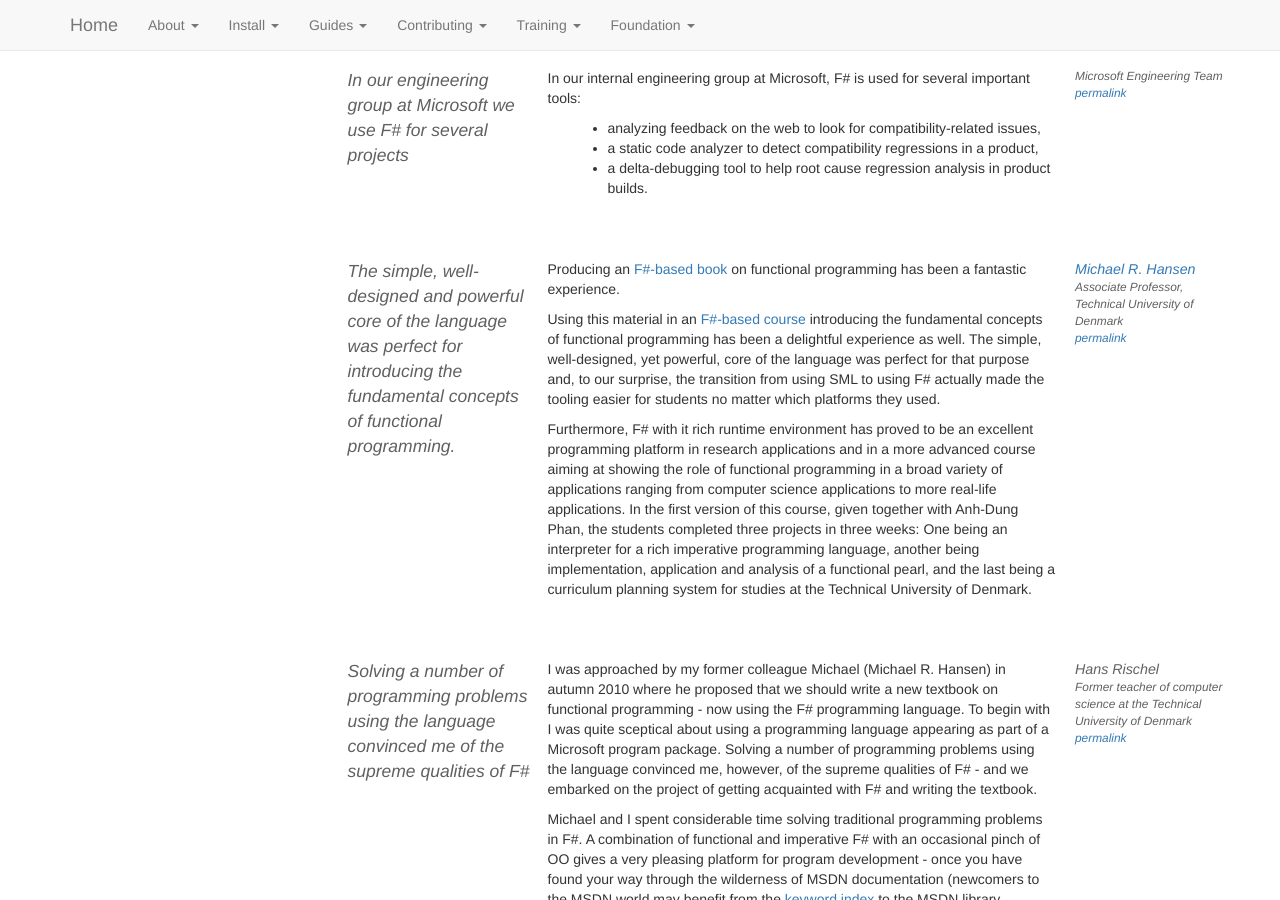
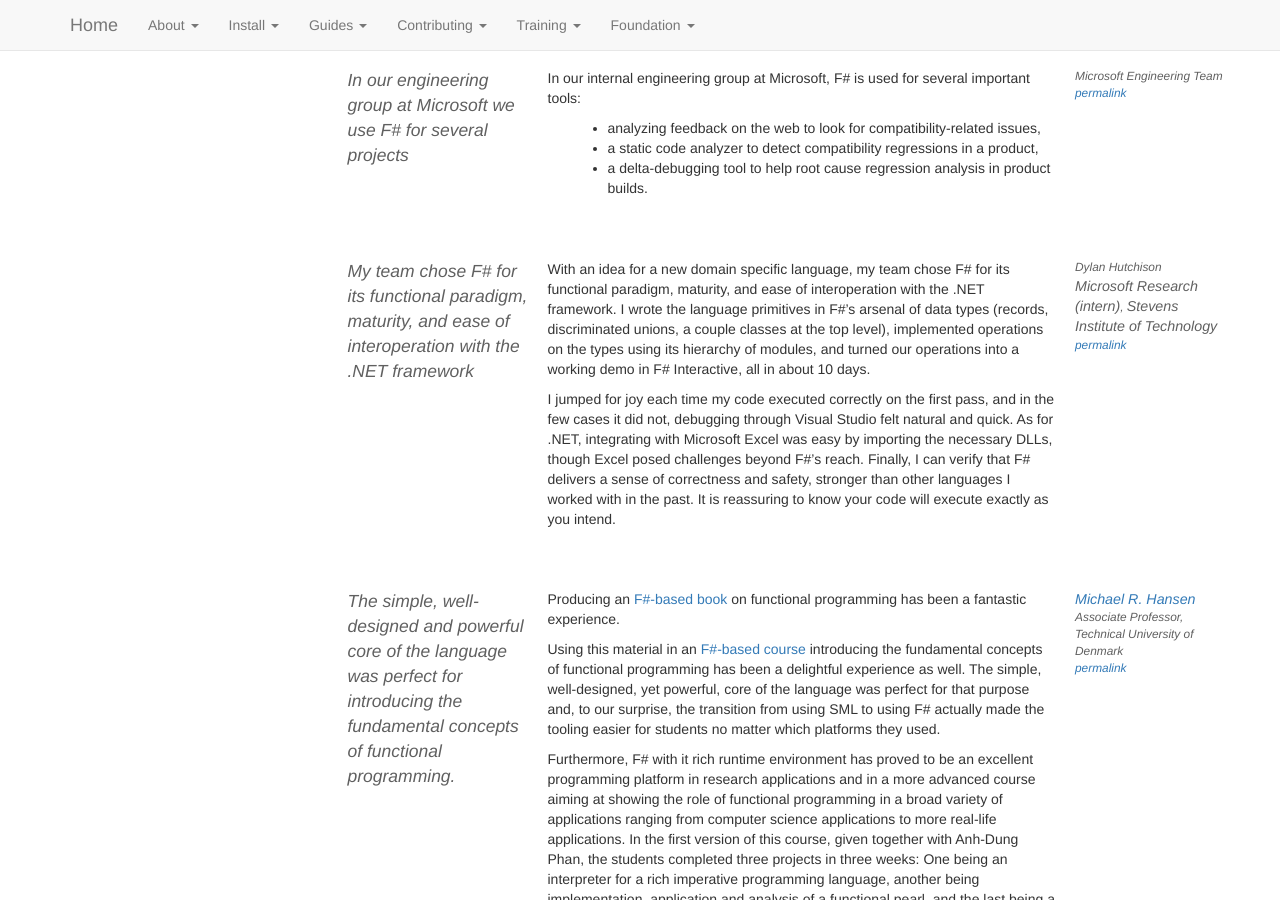
Before and after one commit to fsharp/fsharp.org, a Jekyll site: the page built from testimonials/index.md, in a window 1280 px wide and 900 px high, scrolled down 9183 px. Built offline with Jekyll 4.4.1, drawn with Linux system fonts in a browser that asks for light colours; nearby versions of some CDN libraries; some web fonts are replaced; comment, search, counter and statistics services are not loaded.

Commit message:
Add Dylan Hutchinson testimonial

```diff
--- a/testimonials/index.md
+++ b/testimonials/index.md
@@ -622,6 +622,22 @@
 
 <div class="keywords">tools, engineering, debugging, builds, static analysis</div>
 
+
+<a id="dylan-hutchinson-intern-1" > &nbsp; </a>
+---
+
+> My team chose F# for its functional paradigm, maturity, and ease of interoperation with the .NET framework
+
+1. Dylan Hutchison
+2. **Microsoft Research (intern)**, **Stevens Institute of Technology**
+3. [permalink](#advertisement-rating-and-ranking-at-microsoft)
+
+With an idea for a new domain specific language, my team chose F# for its functional paradigm, maturity, and ease of interoperation with the .NET framework.  I wrote the language primitives in F#’s arsenal of data types (records, discriminated unions, a couple classes at the top level), implemented operations on the types using its hierarchy of modules, and turned our operations into a working demo in F# Interactive, all in about 10 days.
+
+I jumped for joy each time my code executed correctly on the first pass, and in the few cases it did not, debugging through Visual Studio felt natural and quick.  As for .NET, integrating with Microsoft Excel was easy by importing the necessary DLLs, though Excel posed challenges beyond F#’s reach.  Finally, I can verify that F# delivers a sense of correctness and safety, stronger than other languages I worked with in the past.  It is reassuring to know your code will execute exactly as you intend.
+
+
+<div class="keywords">DSL, Excel, machine learning, correctness</div>
 
 <a id="michael-hansen" > &nbsp; </a>
 ---
```
